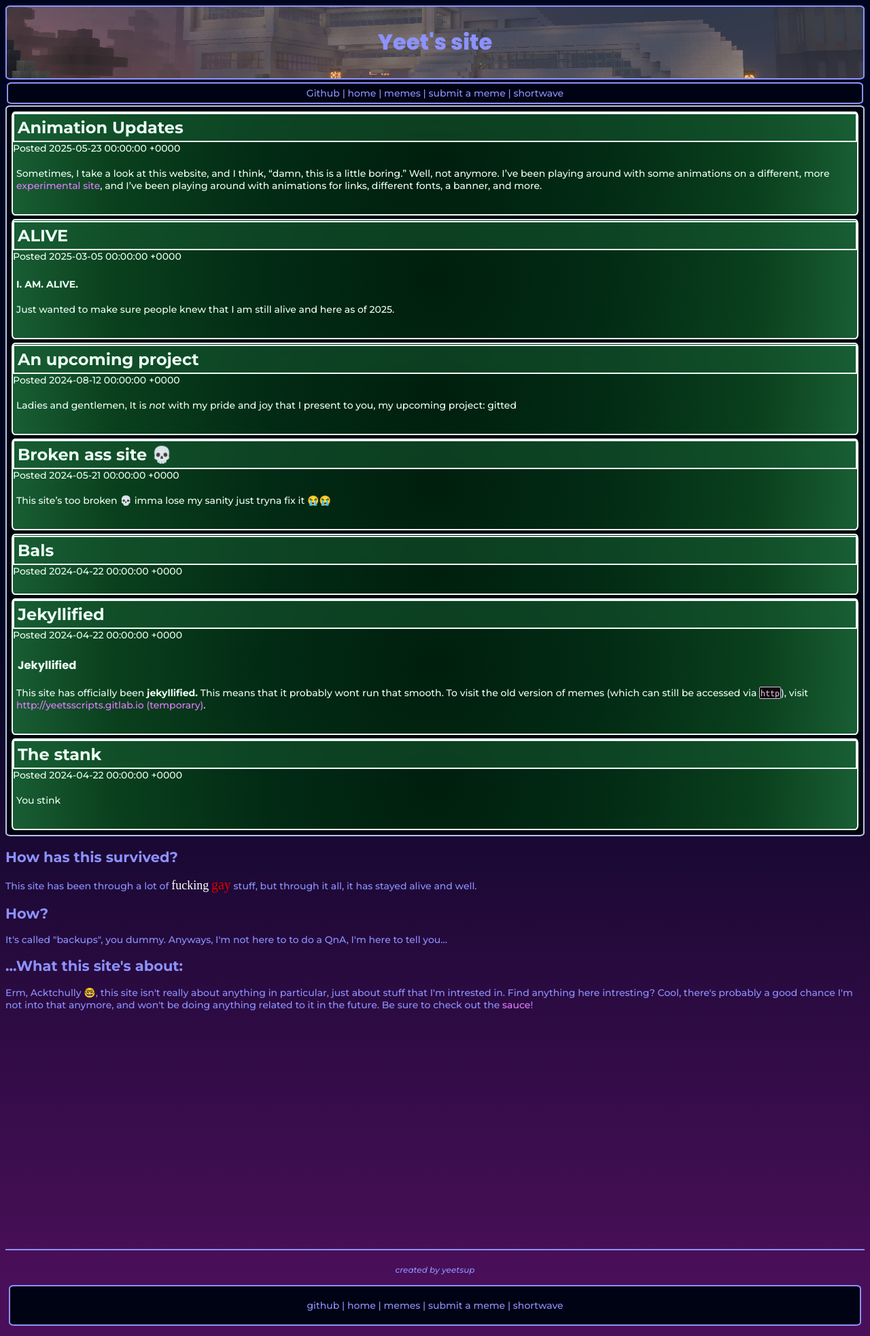
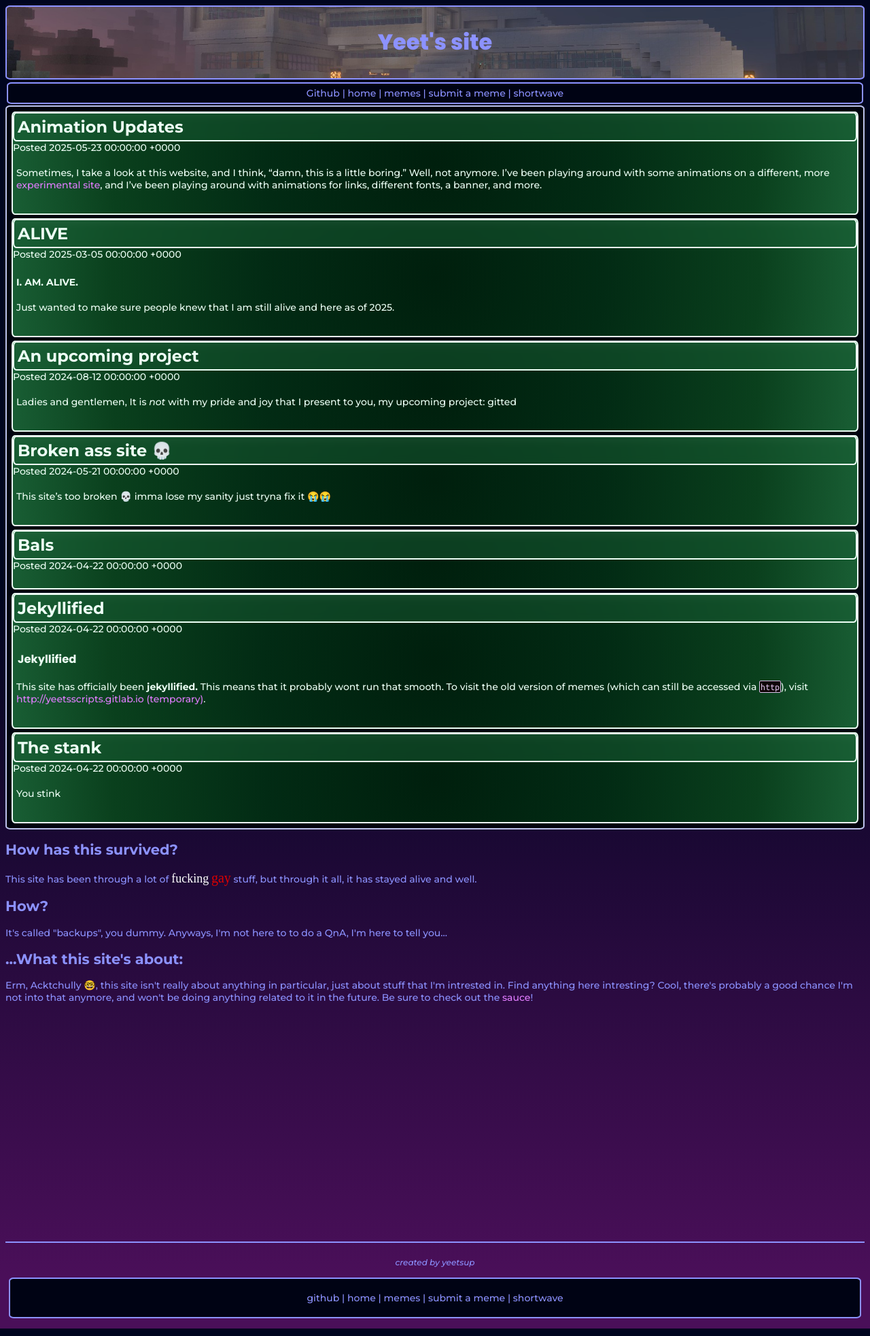
Before and after one commit to yeetssite/yeetssite.github.io, a Jekyll site: the page built from index.html, in a window 1280 px wide. Shown: the whole page at 68% size. Built offline with Jekyll 4.4.1, drawn with Linux system fonts in a browser that asks for light colours; some web fonts are replaced; a script that is not in the unit is left out.

Commit message:
man why can’t i have nice things

```diff
--- a/assets/css/base.css
+++ b/assets/css/base.css
@@ -325,6 +325,7 @@
 	margin: 5px;
 	border: 2px solid #edfff5;
 	border-radius: 5px / 7px;
+
 }
 .snippet .title
 {
@@ -334,9 +335,10 @@
 	font-size: 24px;
 	font-weight: 700;
 	padding: 5px;
-  margin-top: -13.5px;
-  border-top-left-radius: 5px / 7px;
-  border-top-right-radius: 5px / 7px;
+  margin-top: -15px;
+  margin-left: -2px;
+  margin-right: -2px;
+  border-radius: 5px / 7px;
 	border: 2px solid #edfff5;
 	margin-right: auto;
 	margin-left: auto;
```
